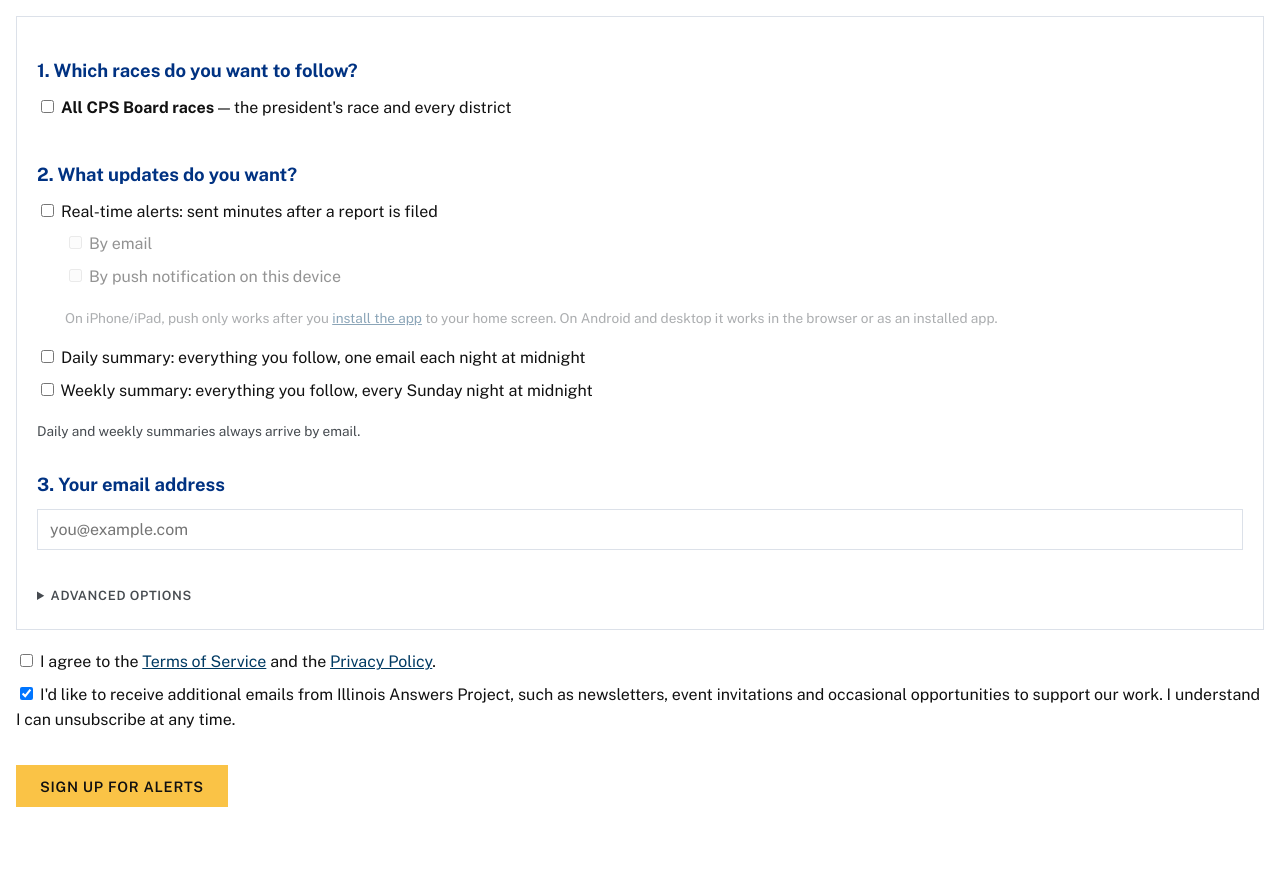
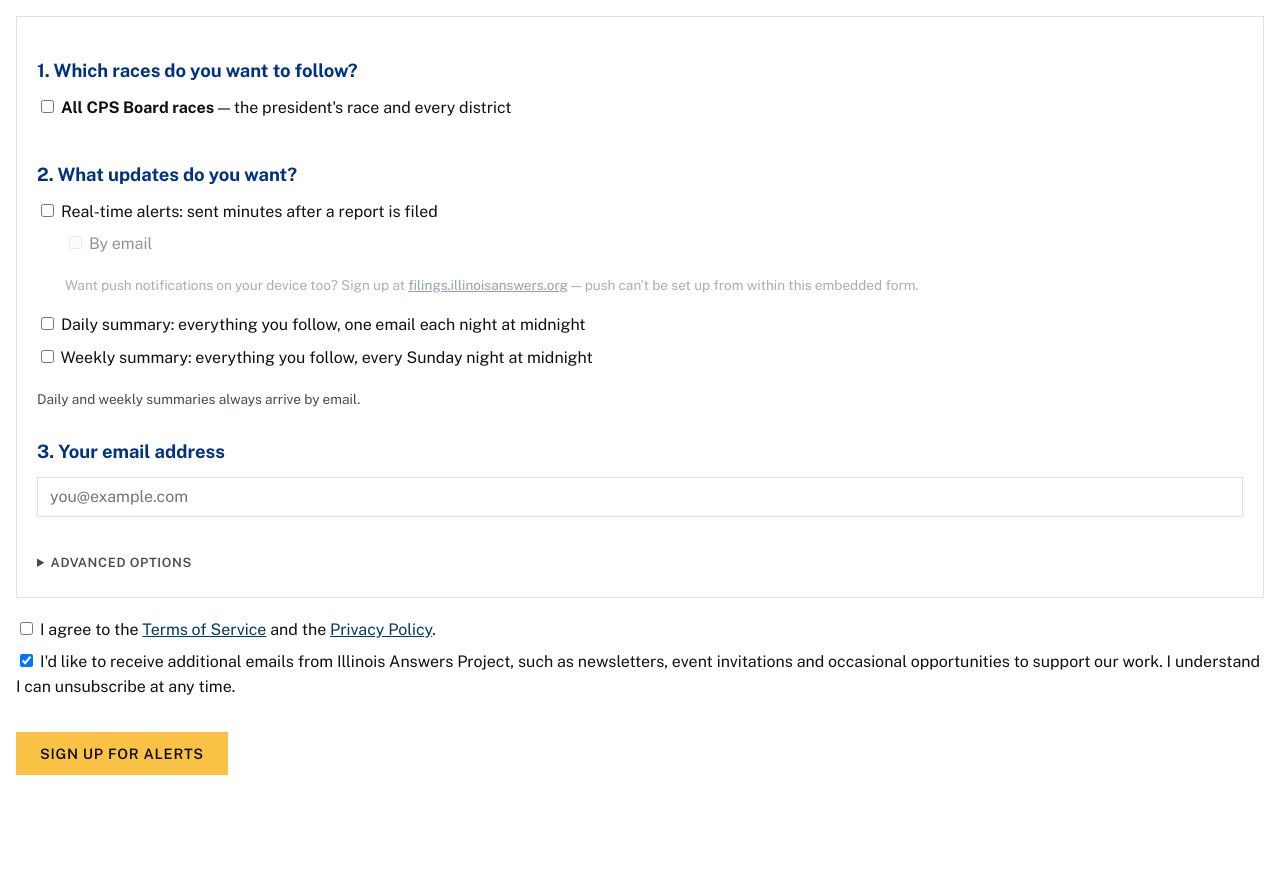
Before and after one commit to aadams-bga/electionsNotifer, a Python web app: template src/isbe_notifier/web/templates/embed_subscribe.html in a window 1280 px wide. After the commit the page ends 775 px from the top, so only its background shows below. Run offline with Jinja, Linux system fonts and the light colour scheme; the template is opened without the code that fills it, so the values that code supplies are empty.

Commit message:
Disable push notifications on the embed signup form
Browsers (Chrome et al.) block Notification.requestPermission() from
cross-origin iframes, so a push checkbox there would silently never
prompt. app.js now treats the push checkbox as optional throughout;
the embed form drops it and points push seekers to filings.illinoisanswers.org.

Co-Authored-By: Claude Fable 5 <noreply@anthropic.com>

```diff
--- a/src/isbe_notifier/web/static/app.js
+++ b/src/isbe_notifier/web/static/app.js
@@ -54,7 +54,7 @@
   function updateCadenceUI() {
     const rt = realtimeChk.checked;
     emailChk.disabled = !rt || emailChk.dataset.locked === "1";
-    pushChk.disabled = !rt;
+    if (pushChk) pushChk.disabled = !rt;
     if (realtimeNest) realtimeNest.classList.toggle("disabled", !rt);
     if (emailSection) {
       emailSection.hidden = !(
@@ -168,7 +168,7 @@
     // real-time off, digests are the only sends and they're always email.
     const realtimeOn = realtimeChk.checked;
     const emailChannel = emailChk.checked;
-    const pushChannel = pushChk.checked;
+    const pushChannel = !!(pushChk && pushChk.checked);
     const digestOn = dailyChk.checked || weeklyChk.checked;
     if (!realtimeOn && !digestOn) {
       statusEl.textContent =
@@ -177,8 +177,9 @@
       return;
     }
     if (realtimeOn && !emailChannel && !pushChannel) {
-      statusEl.textContent =
-        "Real-time alerts need a delivery method — check email or push notifications.";
+      statusEl.textContent = pushChk
+        ? "Real-time alerts need a delivery method — check email or push notifications."
+        : "Real-time alerts need a delivery method — check email.";
       submitBtn.disabled = false;
       return;
     }
--- a/src/isbe_notifier/web/templates/embed_subscribe.html
+++ b/src/isbe_notifier/web/templates/embed_subscribe.html
@@ -27,15 +27,9 @@
       <label class="channel">
         <input type="checkbox" id="wants-email" disabled> By email
       </label>
-      <label class="channel">
-        <input type="checkbox" id="wants-push" disabled> By push notification
-        on this device
-      </label>
-      <p class="hint">On iPhone/iPad, push only works after you
-        <a href="https://filings.illinoisanswers.org/install" target="_blank" rel="noopener">install the app</a> to your home screen. On Android and
-        desktop it works in the browser or as an installed app.</p>
-      <p class="hint" id="ios-hint" hidden>You're on an iPhone/iPad browser tab —
-        <a href="https://filings.illinoisanswers.org/install" target="_blank" rel="noopener">install the app first</a> or push won't be delivered.</p>
+      <p class="hint">Want push notifications on your device too? Sign up at
+        <a href="https://filings.illinoisanswers.org/subscribe" target="_blank" rel="noopener">filings.illinoisanswers.org</a>
+        — push can't be set up from within this embedded form.</p>
     </div>
     <label class="channel">
       <input type="checkbox" id="daily-digest"> Daily summary: everything you follow,
```
Also changed, not shown: tests/test_web.py (+4 -0 lines).
